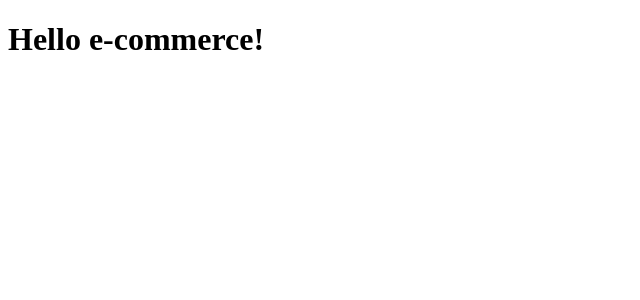
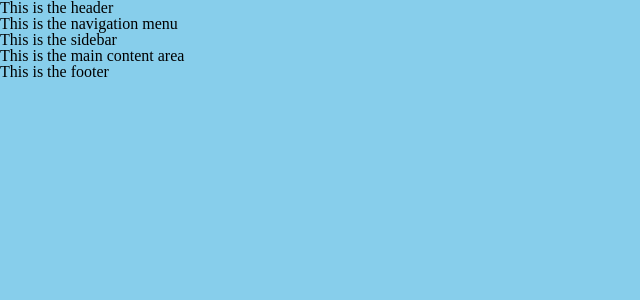
Before and after one commit to chrislpatton/ecommerce-store-php, a PHP site: page / in a window 1280 px wide. Shown: the top 300 px of the page, without its empty margins (0-640 px from the left). Run offline with PHP 8.4, Linux system fonts and the light colour scheme; some libraries are stand-ins or nearby versions.

Commit message:
added styles.css

```diff
--- a/ecommerce/index.php
+++ b/ecommerce/index.php
@@ -2,9 +2,17 @@
 <html lang="en">
 <head>
 	<meta charset="UTF-8">
+	<link rel="stylesheet" href="https://cdnjs.cloudflare.com/ajax/libs/meyer-reset/2.0/reset.min.css">
+	<link rel="stylesheet" href="styles/styles.css">
 	<title>Online Shop</title>
 </head>
 <body>
-	<h1>Hello e-commerce!</h1>
+	<div class="main_wrapper">
+		<header>This is the header</header>
+		<nav>This is the navigation menu</nav>
+		<aside>This is the sidebar</aside>
+		<main>This is the main content area</main>
+		<footer>This is the footer</footer>
+	</div>
 </body>
 </html>
--- /dev/null
+++ b/ecommerce/styles/styles.css
@@ -0,0 +1,3 @@
+body {
+	background:skyblue;
+}
```
